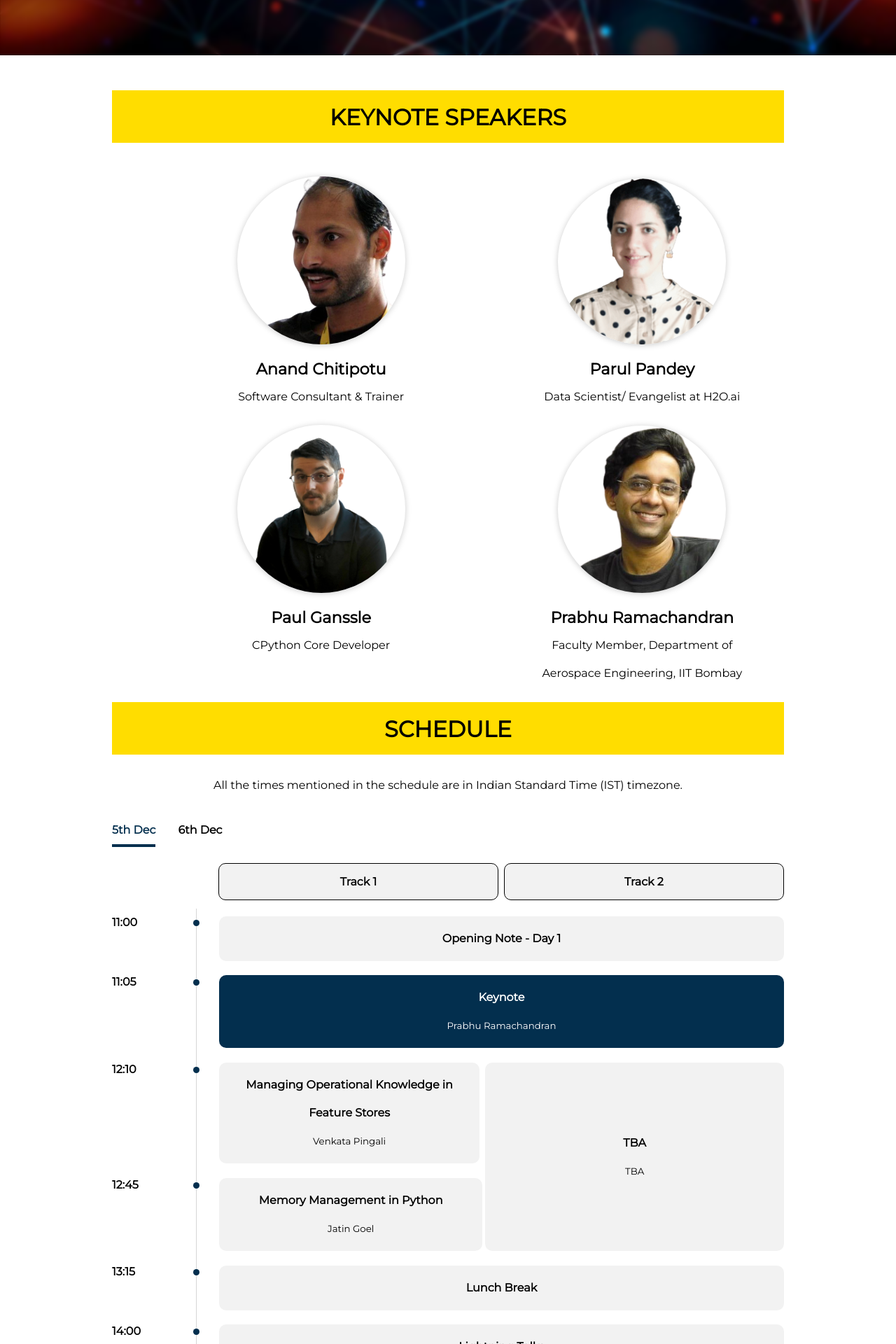
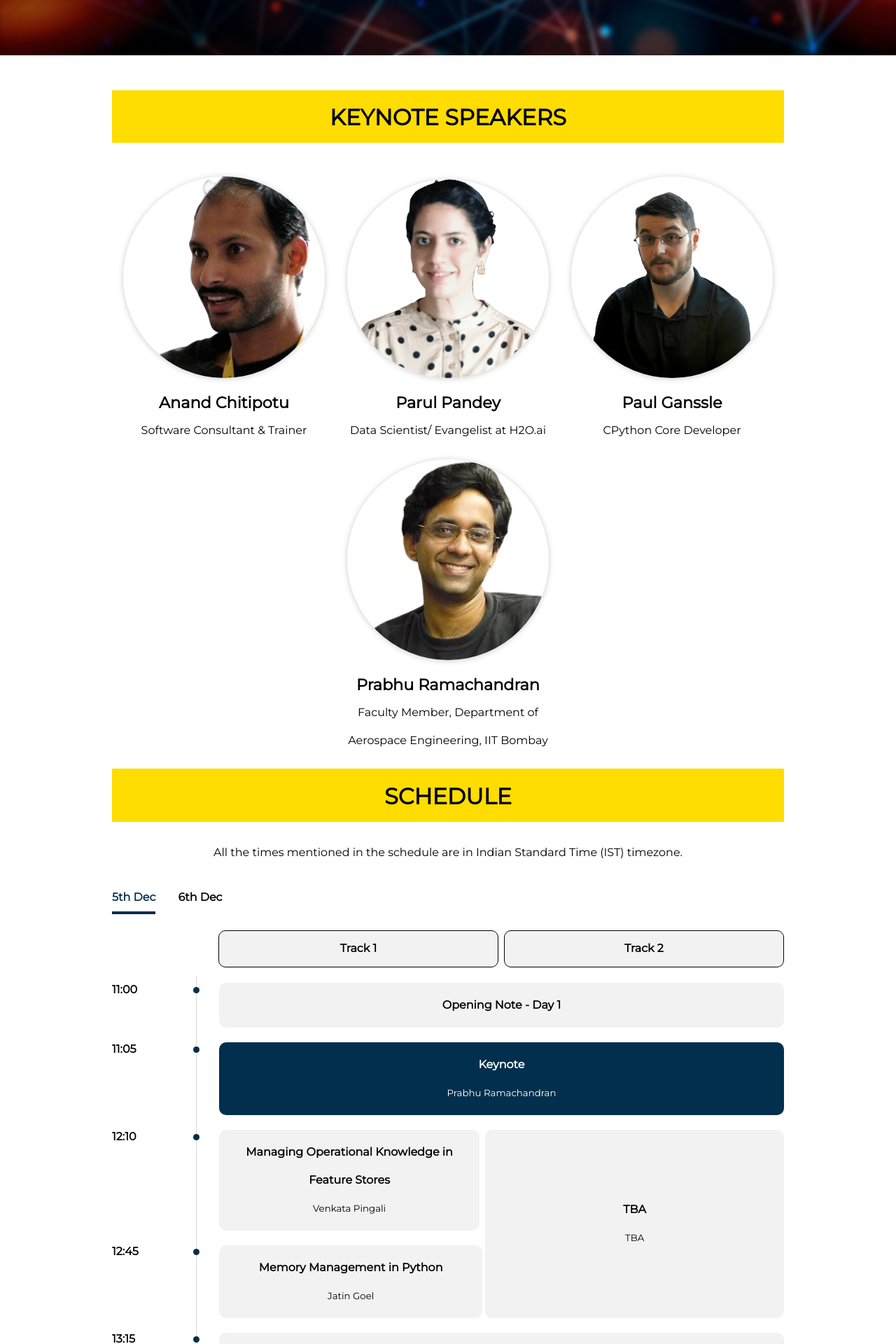
Before and after one commit to HydPy/pyconfhyd2020, a Jekyll site: the page built from index.md, in a window 1280 px wide. Shown: the part 825-2745 px from the top of the page at 70% size. Built offline with Jekyll 4.4.1, drawn with Linux system fonts in a browser that asks for light colours.

Commit message:
fix(styles): speaker alignment was missing

```diff
--- a/_sass/_speakers.scss
+++ b/_sass/_speakers.scss
@@ -17,14 +17,14 @@
           object-fit: cover;
           border-radius: 50%;
           transition: all 0.9s ease;
+          width: 90%;
+          height: 90%;
+
           &.community-partners-img {
             border-radius: 5%;
           }
           &.img-special{
-            width: 75%;
-            height: 70%;
             box-shadow: 0 1px 8px #ccc;
-
             &:hover, &:focus{
               background: rgba(255, 218, 0, 0.6);
               box-shadow: 2px 2px 9px 3px rgba(128,128,128,.81);
@@ -47,6 +47,7 @@
       }
       &__title {
         font-size: smaller;
+        line-height: 1.4rem;
       }
     }
   }
@@ -64,16 +65,15 @@
     .speaker-card {
       width: 320px;
       height: 320px;
-      padding-left: 6rem;
-      padding-bottom: 2rem;
+      padding-bottom: 5rem;
 
       &__img {
         img {
           object-fit: cover;
           border-radius: 50%;
           transition: all 0.9s ease;
-          width: 75%;
-          height: 70%;
+          width: 90%;
+          height: 90%;
           &.img-special{
             box-shadow: 0 1px 8px #ccc;
             &:hover, &:focus{
```
